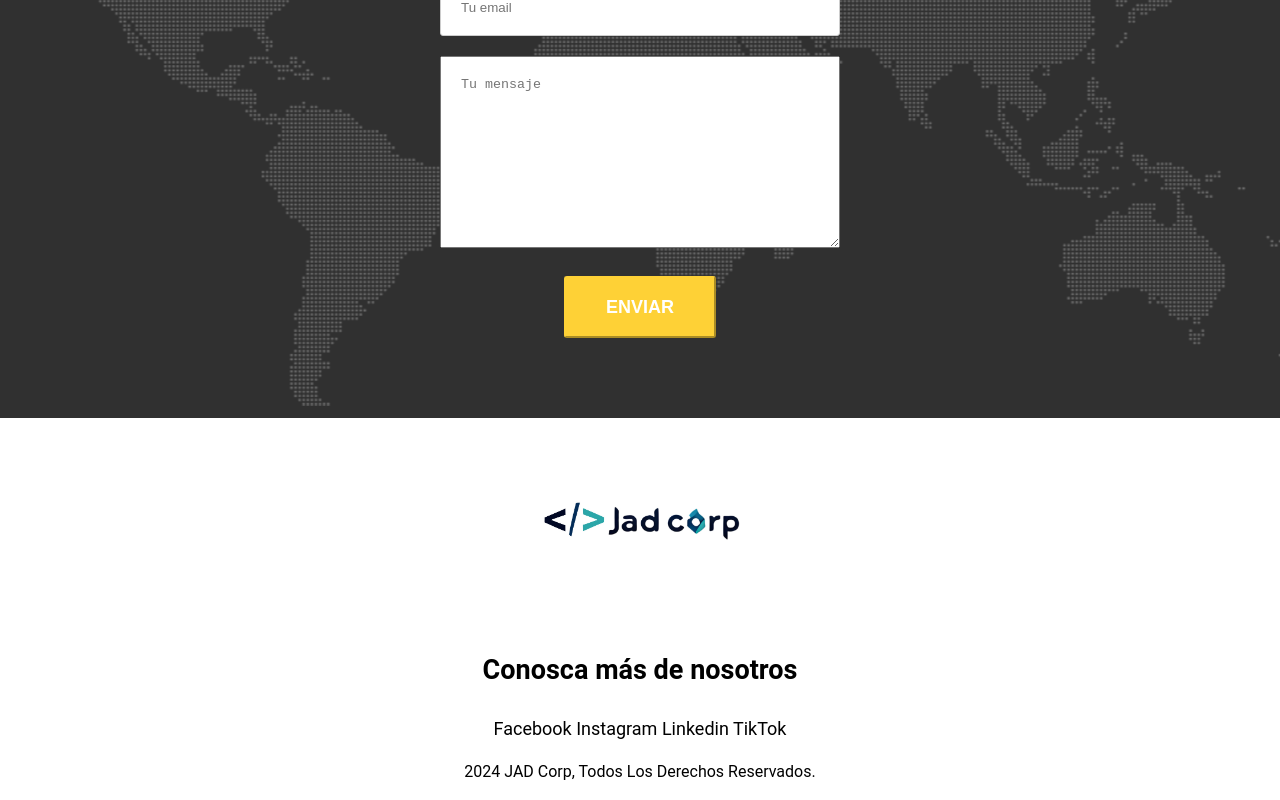
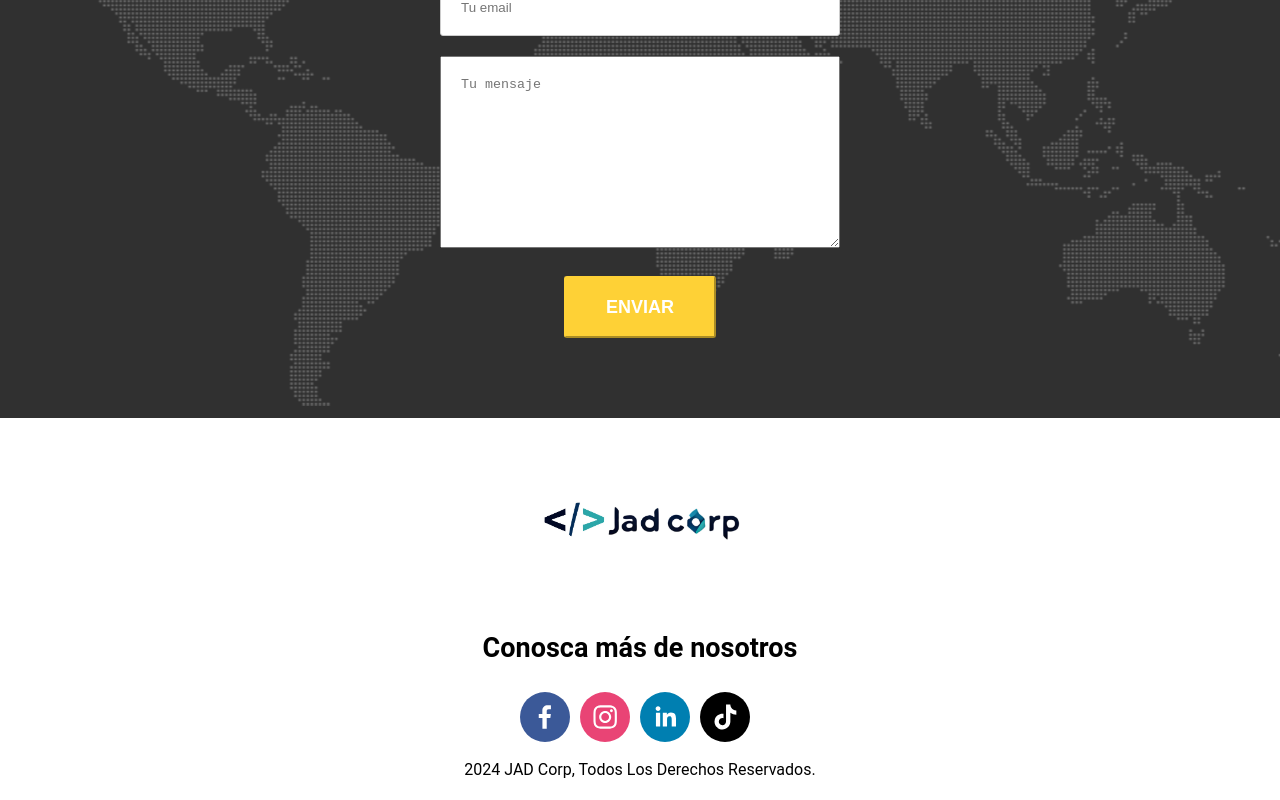
Before and after one commit to jfernand196/lab-corp, a React (Create React App) app: page / in a window 1280 px wide. Shown: the part 3636-4436 px from the top of the page. Built offline with nearby package versions, Linux system fonts and the light colour scheme.

Commit message:
add social icons

```diff
--- a/package.json
+++ b/package.json
@@ -16,6 +16,7 @@
     "react-router": "^6.22.3",
     "react-router-dom": "^6.22.3",
     "react-scripts": "5.0.1",
+    "react-social-icons": "^6.16.0",
     "react-use": "^17.5.0",
     "scrollreveal": "^4.0.9",
     "web-vitals": "^2.1.4"
--- a/src/App.css
+++ b/src/App.css
@@ -187,6 +187,14 @@ li:hover {
 footer {
   text-align: center;
   font-size: 18px;
+}
+
+footer h2 {
+  margin-top: 0;
+}
+
+.social {
+  margin-right: 10px;
 }
 
 section {
@@ -430,6 +438,12 @@ section h2 {
     text-align: center;
     font-size: 18px;
   }
+  .social {
+    margin-right: 10px;
+  }
+  footer h2 {
+    margin-top: 0;
+  }
 
   iframe {
     width: 100%;
--- a/src/App.jsx
+++ b/src/App.jsx
@@ -7,6 +7,7 @@ import emailjs from "@emailjs/browser";
 import { Link } from "react-router-dom";
 import ScrollReveal from "scrollreveal";
 import { useWindowScroll } from "react-use";
+import { SocialIcon } from "react-social-icons";
 
 const App = () => {
   const [formData, setFormData] = useState({
@@ -257,19 +258,28 @@ const App = () => {
         </div>
 
         <h2>Conosca más de nosotros</h2>
-        <div className="redes-sociales">
-          <a href="https://www.facebook.com/profile.php?id=61557840956051">
-            Facebook
-          </a>
-          {"    "}
-          <a href="https://www.instagram.com/jadcorptech/">Instagram</a>
-          {"    "}
-          <a href="https://www.linkedin.com/company/103108870/admin/feed/posts/?feedType=following">
-            Linkedin
-          </a>
-          {"    "}
-          <a href="https://www.tiktok.com/@jad.corp.tech?lang=en">TikTok</a>
-        </div>
+
+        <SocialIcon
+          className="social"
+          url="https://www.facebook.com/profile.php?id=61557840956051"
+          network="facebook"
+        />
+        <SocialIcon
+          className="social"
+          url="https://www.instagram.com/jadcorptech/"
+          network="instagram"
+        />
+        <SocialIcon
+          className="social"
+          url="https://www.linkedin.com/company/103108870/admin/feed/posts/?feedType=following"
+          network="linkedin"
+        />
+        <SocialIcon
+          className="social"
+          url="https://www.tiktok.com/@jad.corp.tech?lang=en"
+          network="tiktok"
+        />
+
         <p>2024 JAD Corp, Todos Los Derechos Reservados.</p>
       </footer>
     </div>
```
Also changed, not shown: 1 other file (tests, documents, lock files or other folders).
